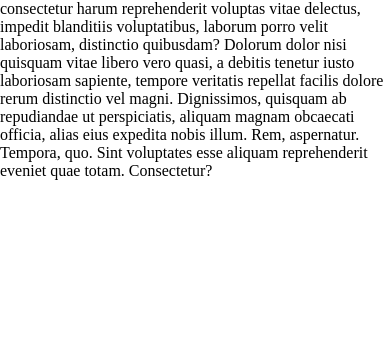
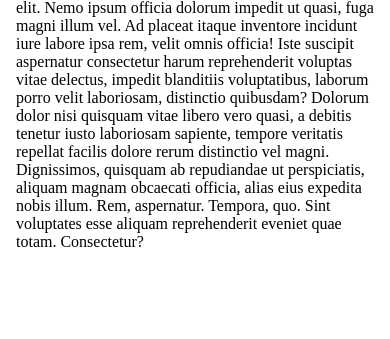
Before and after one commit to akash-lifegod/Alexa-for-local-language, a plain HTML site: page index.html in a window 390 px wide. Shown: the part 189-528 px from the top of the page. Drawn offline with Linux system fonts and the light colour scheme.

Commit message:
Update index.html

```diff
--- a/index.html
+++ b/index.html
@@ -174,7 +174,7 @@
 
 @media only screen and (max-width: 600px) {
   main {
-    margin: 0;
+    margin: 1rem;
   }
 }
 
```
